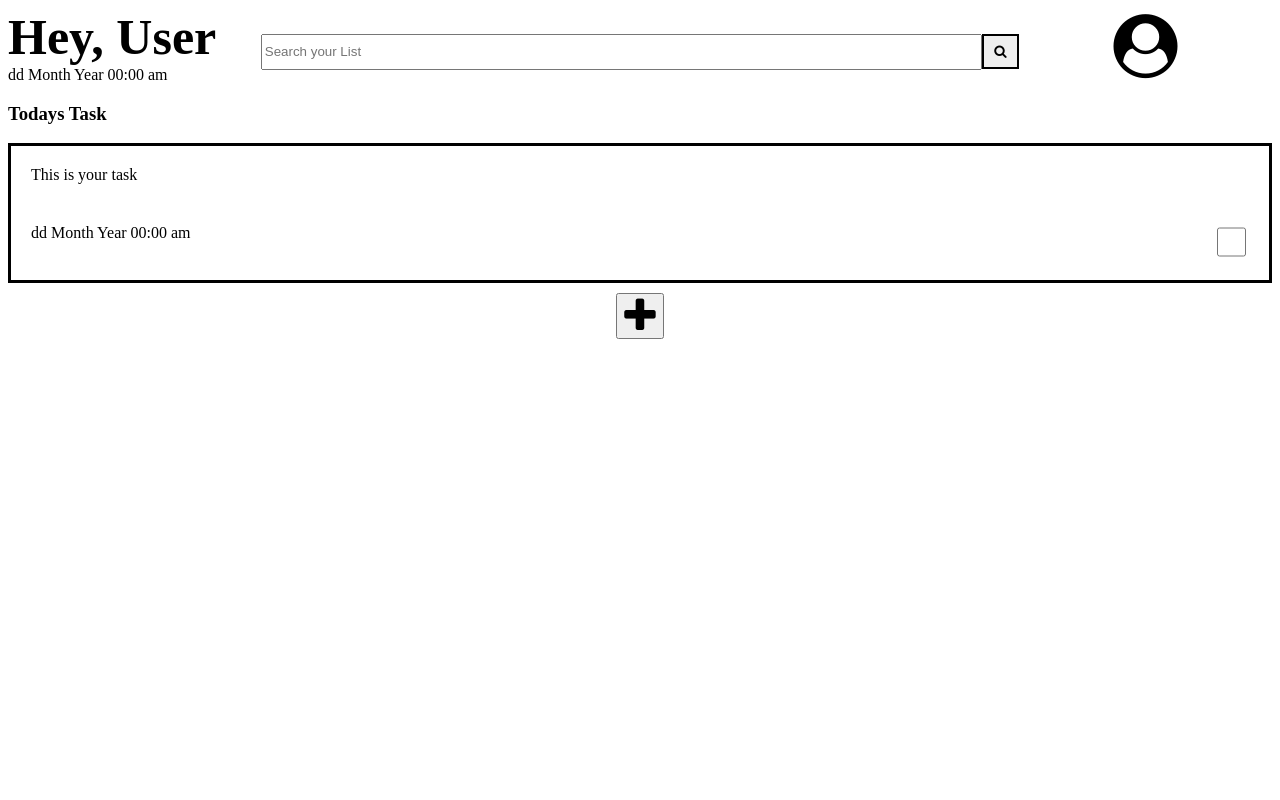
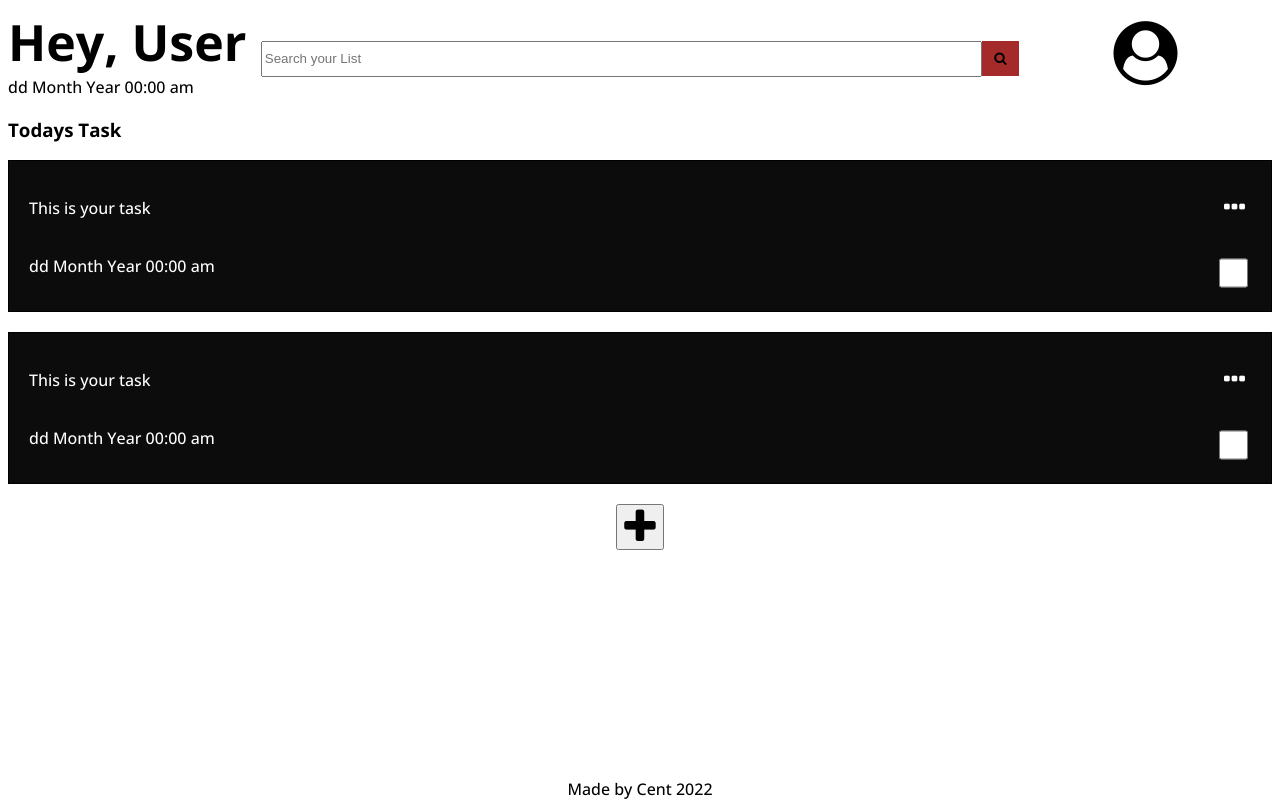
Before and after one commit to c-ent/To-Do-List, a plain HTML site: page index.html in a window 1280 px wide. Drawn offline with nearby package versions, Linux system fonts and the light colour scheme.

Commit message:
added other front end

```diff
--- a/index.html
+++ b/index.html
@@ -13,6 +13,7 @@
     <title>ToDo App</title>
     <link rel="stylesheet" href="https://cdnjs.cloudflare.com/ajax/libs/font-awesome/4.7.0/css/font-awesome.min.css">
     <link rel="stylesheet" href="style.css">
+    <link href="https://fonts.googleapis.com/css2?family=Open+Sans:wght@400;500;600;700&display=swap" rel="stylesheet">
 </head>
 <body>
     <div class="header">
@@ -35,17 +36,31 @@
     </div>
     <div>
         <h3>Todays Task</h3>
+
         <div class="tasks">
             <div class="task-box">
                 <p class="task-text">This is your task</p>
-
+                <button class="ellipsis-button"><i class="fa fa-ellipsis-h fa-inverse fa-2x" aria-hidden="true"></i></button>
             </div>
 
             <div class="date-checbox-div">
-                <p class="date-time">dd Month Year 00:00 am</p>
+                <p class="date-time-task">dd Month Year 00:00 am</p>
                 <input class="checkbox" type="checkbox">
             </div>
         </div>
+
+        <div class="tasks">
+            <div class="task-box">
+                <p class="task-text">This is your task</p>
+                <button class="ellipsis-button"><i class="fa fa-ellipsis-h fa-inverse fa-2x" aria-hidden="true"></i></button>
+            </div>
+
+            <div class="date-checbox-div">
+                <p class="date-time-task">dd Month Year 00:00 am</p>
+                <input class="checkbox" type="checkbox">
+            </div>
+        </div>
+
     </div>
     <div align="center" class="add-div">
         <button><i class="fa fa-plus fa-3x" aria-hidden="true"></i></button>
@@ -53,5 +68,11 @@
     </div>
 
 
+    <div align="center" class="footer">
+        Made by Cent 2022
+
+    </div>
+
+
 </body>
 </html>
--- a/style.css
+++ b/style.css
@@ -1,3 +1,8 @@
+
+h1,h2,h3{
+    font-family: 'Open Sans';
+    font-weight: 800;
+}
 .header{
     display:flex;
 }
@@ -11,10 +16,14 @@ justify-content: center;
 align-items: center;
 }
 .greeting-text{
+    font-family: 'Open Sans';
+    font-weight: 700;
     font-size: 50px;
     margin: 0;
 }
 .date-time{
+    font-family: 'Open Sans';
+    font-weight: 500;
     margin: 0;
     width: 100%;
 }
@@ -29,14 +38,24 @@ align-items: center;
     height: 30px;
 }
 .search-button{
-    border-color: black;
-    border-style: solid;
+    background-color: brown;
+    border-style: none;
     height: 35px;
     width: 5%;
 }
 .tasks{
+    border-color: black;
+    background-color:rgb(12, 12, 12);
     border-style: solid;
+    border-width: 1px;
+    margin-bottom: 20px;
 }
+.ellipsis-button{
+    background-color: rgb(12, 12, 12);
+    border-style: none;
+
+}
+
 .checkbox{
     width:30px;
     height: 30px;
@@ -44,12 +63,23 @@ align-items: center;
     align-items: center;
     text-align: center;
 }
+.task-text,.date-time-task{
+    font-family: 'Open Sans';
+    font-weight: 500;
+    color:white;
+}
+
+.date-time-task{
+    margin: 0;
+    width: 100%;
+}
 .task-text{
+
     width:100%;
     height: 100%;
-    margin: 20px;
 }
 .task-box{
+    margin:20px;
     display: flex;
 }
 .date-checbox-div{
@@ -62,6 +92,14 @@ align-items: center;
 
 .search-bar-div-mobile{
     display: none;
+}
+.footer{
+    font-family: 'Open Sans';
+    font-weight: 500;
+    position: fixed;
+    bottom: 0;
+    left: 0;
+    width: 100%;
 }
 
 @media only screen and (max-width: 700px) {
@@ -78,8 +116,7 @@ align-items: center;
     }
     .search-button{
 
-        border-color: black;
-        border-style: solid;
+
         height: 35px;
         width: 10%;
     }
```
